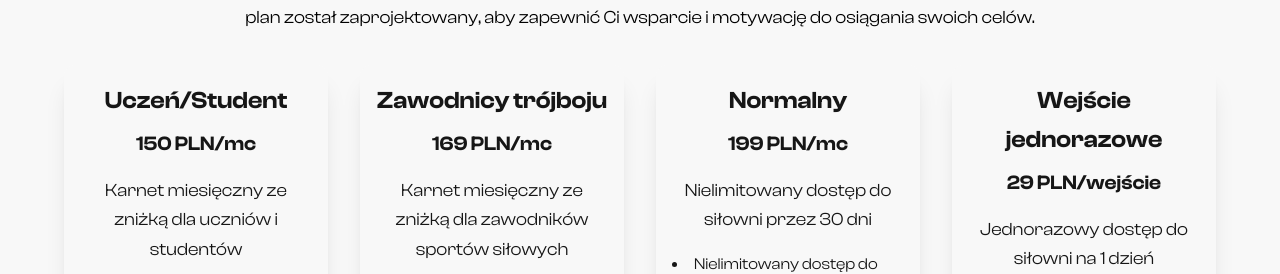
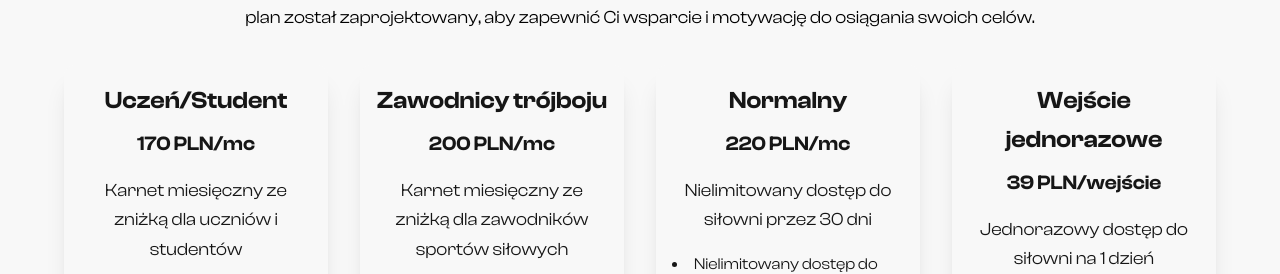
Before and after one commit to 66HEX/lean-bulls-gym, a React (Vite) app: page / in a window 1280 px wide. Shown: the part 3147-3421 px from the top of the page. Built offline with nearby package versions, Linux system fonts and the light colour scheme.

Commit message:
Update PricingSection.tsx

```diff
--- a/src/components/PricingSection/PricingSection.tsx
+++ b/src/components/PricingSection/PricingSection.tsx
@@ -2,7 +2,7 @@ const PricingSection = () => {
     const pricingPlans = [
         {
             name: 'Uczeń/Student',
-            price: '150 PLN/mc',
+            price: '170 PLN/mc',
             description: 'Karnet miesięczny ze zniżką dla uczniów i studentów',
             features: [
                 'Dostęp do siłowni przez 30 dni',
@@ -11,7 +11,7 @@ const PricingSection = () => {
         },
         {
             name: 'Zawodnicy trójboju',
-            price: '169 PLN/mc',
+            price: '200 PLN/mc',
             description: 'Karnet miesięczny ze zniżką dla zawodników sportów siłowych',
             features: [
                 'Dostęp do siłowni przez 30 dni',
@@ -20,7 +20,7 @@ const PricingSection = () => {
         },
         {
             name: 'Normalny',
-            price: '199 PLN/mc',
+            price: '220 PLN/mc',
             description: 'Nielimitowany dostęp do siłowni przez 30 dni',
             features: [
                 'Nielimitowany dostęp do siłowni przez 30 dni',
@@ -29,7 +29,7 @@ const PricingSection = () => {
         },
         {
             name: 'Wejście jednorazowe',
-            price: '29 PLN/wejście',
+            price: '39 PLN/wejście',
             description: 'Jednorazowy dostęp do siłowni na 1 dzień',
             features: [
                 'Dostęp do siłowni na 1 dzień'
```
